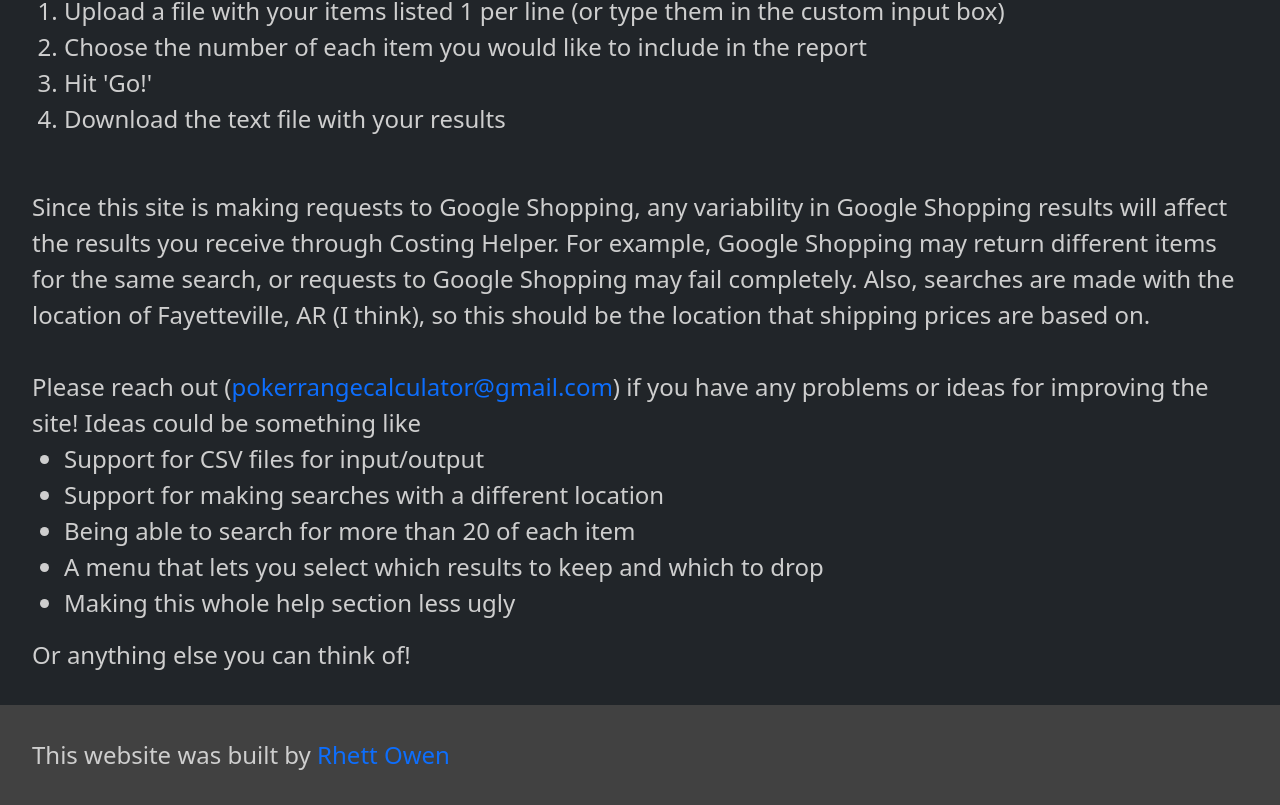
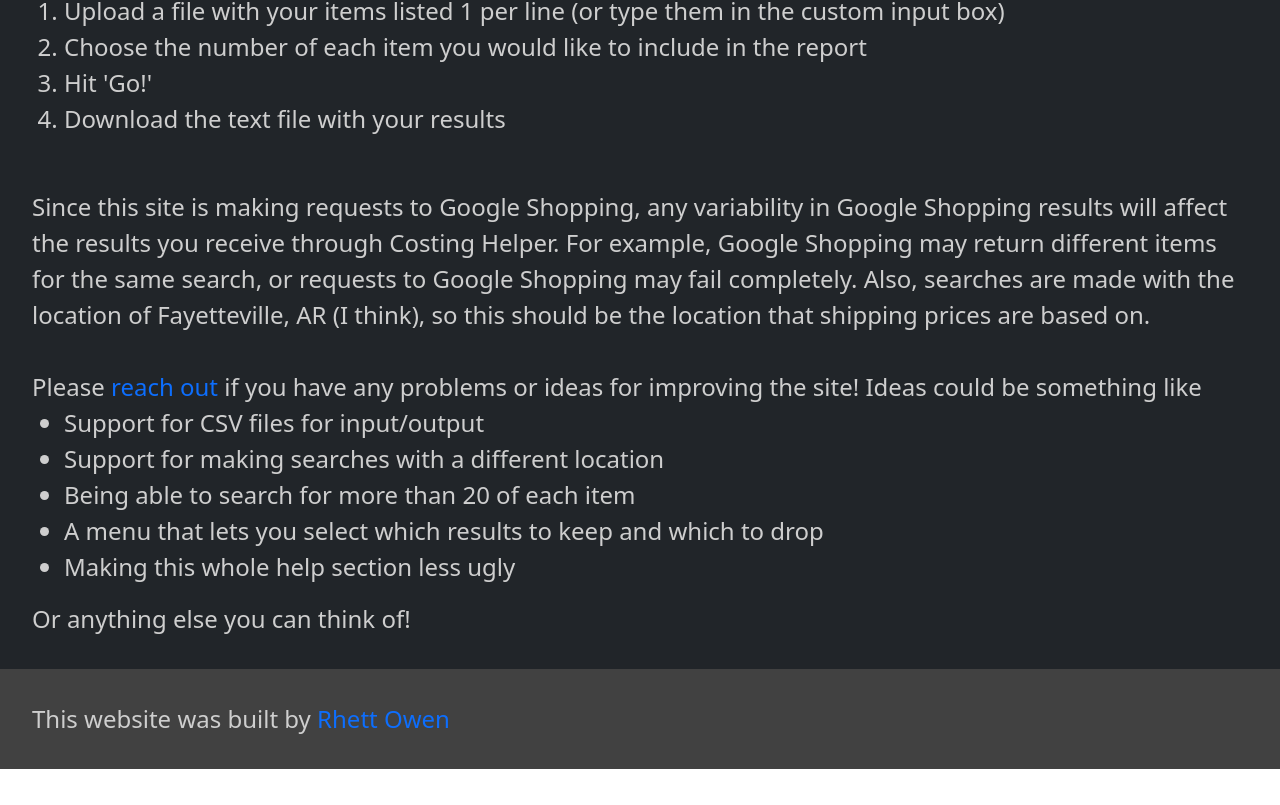
Before and after one commit to basketbla/costinghelperweb, a React (Create React App) app in the folder react-frontend/: page / in a window 1280 px wide. Shown: the part 1135-1940 px from the top of the page. After the commit the page ends 1904 px from the top, so only its background shows below. Built offline with nearby package versions, Linux system fonts and the light colour scheme.

Commit message:
changed email link

```diff
--- a/react-frontend/src/App.js
+++ b/react-frontend/src/App.js
@@ -196,7 +196,7 @@ function App() {
           same search, or requests to Google Shopping may fail completely. Also, searches are made with the location of
           Fayetteville, AR (I think), so this should be the location that shipping prices are based on.
           <br/><br/>
-          Please reach out (<a className="link" href="mailto:pokerrangecalculator@gmail.com">pokerrangecalculator@gmail.com</a>) if you have any problems or ideas for improving the site! Ideas could be something like
+          Please <a className="link" href="mailto:pokerrangecalculator@gmail.com">reach out</a> if you have any problems or ideas for improving the site! Ideas could be something like
           <br/><ul>
             <li>Support for CSV files for input/output</li>
             <li>Support for making searches with a different location</li>
```
